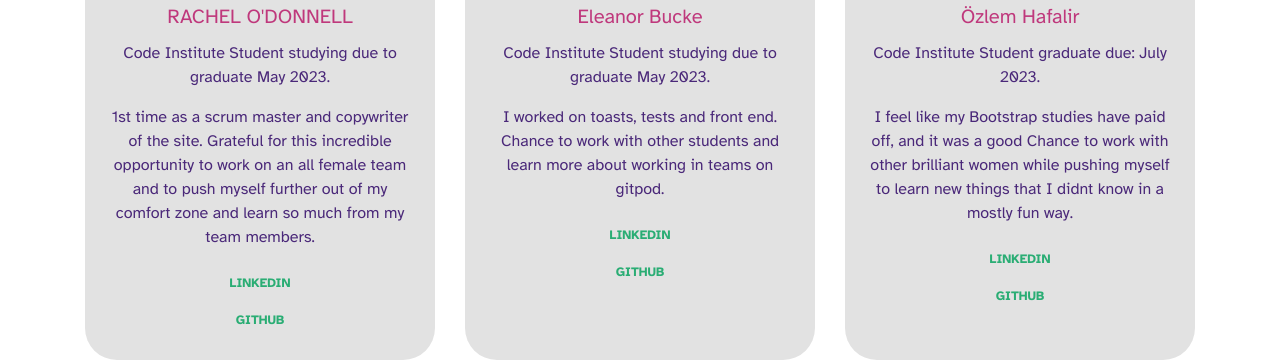
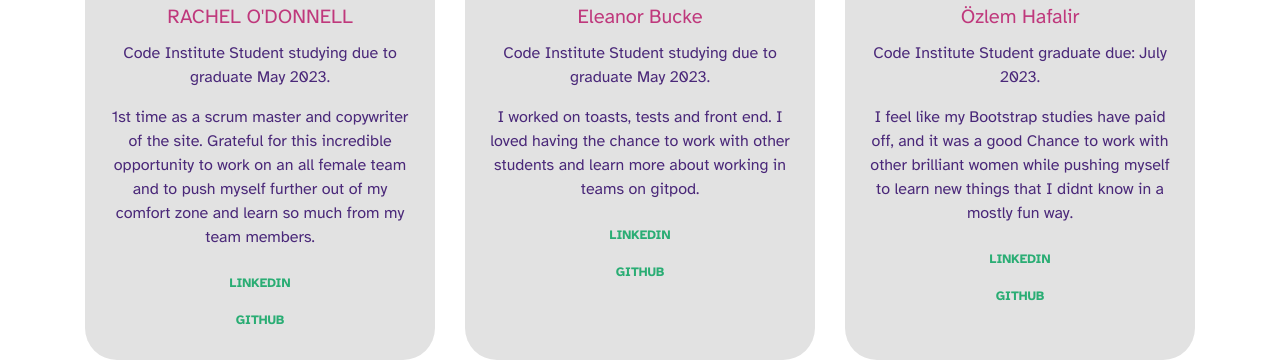
Before and after one commit to rachel-o-donnell/rising-women, a Django app: page /about-us in a window 1280 px wide. Shown: the part 1278-1642 px from the top of the page. Run offline with Django 3.2, Linux system fonts and the light colour scheme.

Commit message:
edit about us

```diff
--- a/home/templates/home/about-us.html
+++ b/home/templates/home/about-us.html
@@ -103,8 +103,8 @@
             Eleanor Bucke </h5>
           <p>
             Code Institute Student studying due to graduate May 2023. </p>
-          <p>I worked on toasts, tests and front end.
-            Chance to work with other students and learn more about working in teams on gitpod.
+            <p>I worked on toasts, tests and front end. I loved having the
+              chance to work with other students and learn more about working in teams on gitpod.
           </p>
           <a href="https://www.linkedin.com/in/eleanor-bucke-mehmood-38a5b6222/" class="btn nav-link"
             target="_blank">LinkedIn</a>
```
